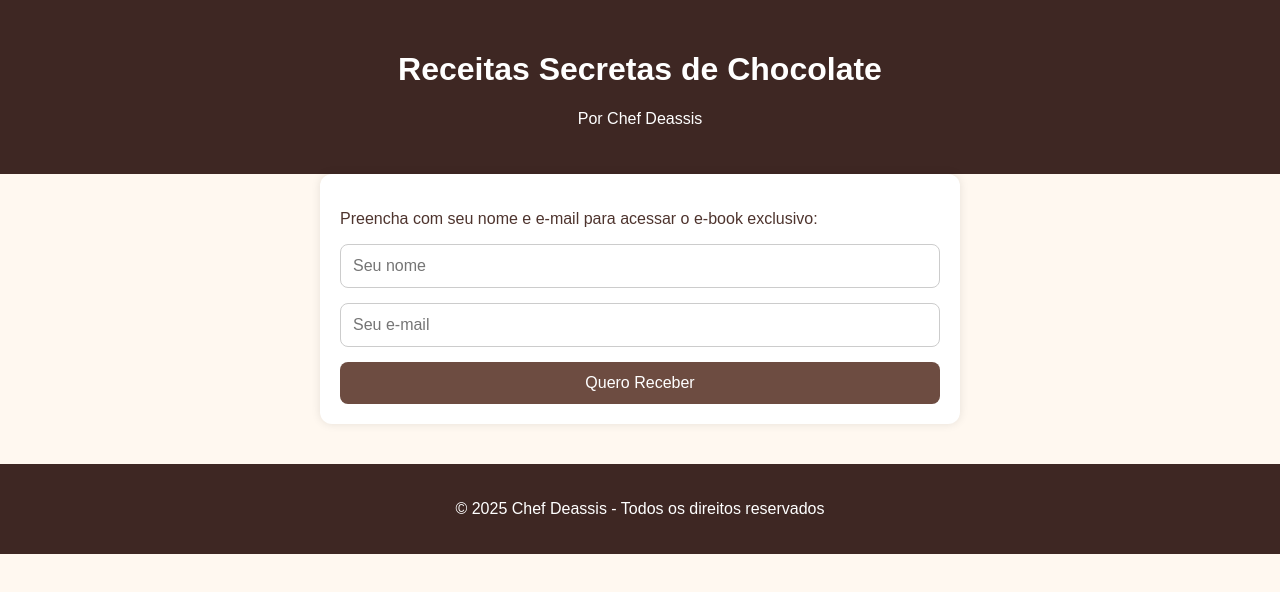
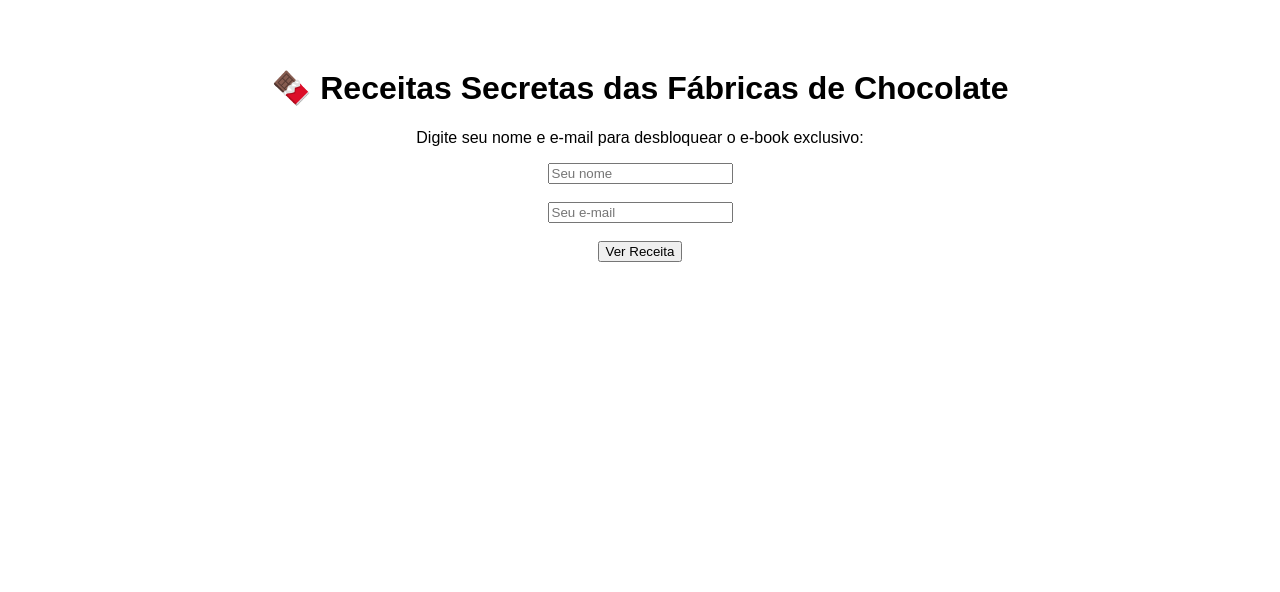
Before and after one commit to ChefDeassisOficial/site-receitas-chocolate, a plain HTML site: page index.html in a window 1280 px wide. Drawn offline with Linux system fonts and the light colour scheme.

Commit message:
Add files via upload

```diff
--- a/index.html
+++ b/index.html
@@ -2,81 +2,20 @@
 <!DOCTYPE html>
 <html lang="pt-br">
 <head>
-    <meta charset="UTF-8">
-    <title>Receitas Secretas de Chocolate</title>
-    <meta name="viewport" content="width=device-width, initial-scale=1">
-    <style>
-        body {
-            font-family: 'Arial', sans-serif;
-            margin: 0;
-            padding: 0;
-            background-color: #fff8f0;
-            color: #4e342e;
-        }
-        header {
-            background-color: #3e2723;
-            padding: 30px;
-            text-align: center;
-            color: white;
-        }
-        h1 {
-            font-size: 2rem;
-        }
-        main {
-            padding: 20px;
-            max-width: 600px;
-            margin: 0 auto;
-            background-color: #ffffff;
-            box-shadow: 0 0 10px rgba(0,0,0,0.1);
-            border-radius: 12px;
-        }
-        form {
-            display: flex;
-            flex-direction: column;
-            gap: 15px;
-        }
-        input, button {
-            padding: 12px;
-            font-size: 1rem;
-            border-radius: 8px;
-            border: 1px solid #ccc;
-        }
-        button {
-            background-color: #6d4c41;
-            color: white;
-            border: none;
-            cursor: pointer;
-        }
-        button:hover {
-            background-color: #5d4037;
-        }
-        footer {
-            text-align: center;
-            padding: 20px;
-            background-color: #3e2723;
-            color: white;
-            margin-top: 40px;
-        }
-    </style>
+  <meta charset="UTF-8" />
+  <meta name="viewport" content="width=device-width, initial-scale=1.0" />
+  <title>Receitas Secretas de Chocolate</title>
 </head>
-<body>
-    <header>
-        <h1>Receitas Secretas de Chocolate</h1>
-        <p>Por Chef Deassis</p>
-    </header>
+<body style="font-family: sans-serif; text-align: center; padding: 40px;">
+  <h1>🍫 Receitas Secretas das Fábricas de Chocolate</h1>
+  <p>Digite seu nome e e-mail para desbloquear o e-book exclusivo:</p>
 
-    <main>
-        <p>Preencha com seu nome e e-mail para acessar o e-book exclusivo:</p>
-        <form action="https://formsubmit.co/curiosidadesdokairos@gmail.com" method="POST">
-            <input type="text" name="nome" placeholder="Seu nome" required>
-            <input type="email" name="email" placeholder="Seu e-mail" required>
-            <input type="hidden" name="_next" value="https://chefdeassisoficial.github.io/site-receitas-chocolate/receitas.html">
-            <button type="submit">Quero Receber</button>
-        </form>
-    </main>
-
-    <footer>
-        <p>&copy; 2025 Chef Deassis - Todos os direitos reservados</p>
-    </footer>
+  <form action="https://formsubmit.co/curiosidadesdokairos@gmail.com" method="POST">
+    <input type="text" name="name" placeholder="Seu nome" required><br><br>
+    <input type="email" name="email" placeholder="Seu e-mail" required><br><br>
+    <input type="hidden" name="_captcha" value="false">
+    <input type="hidden" name="_next" value="https://chefdeassisoficial.github.io/site-receitas-chocolate/receitas.html">
+    <button type="submit">Ver Receita</button>
+  </form>
 </body>
 </html>
```
